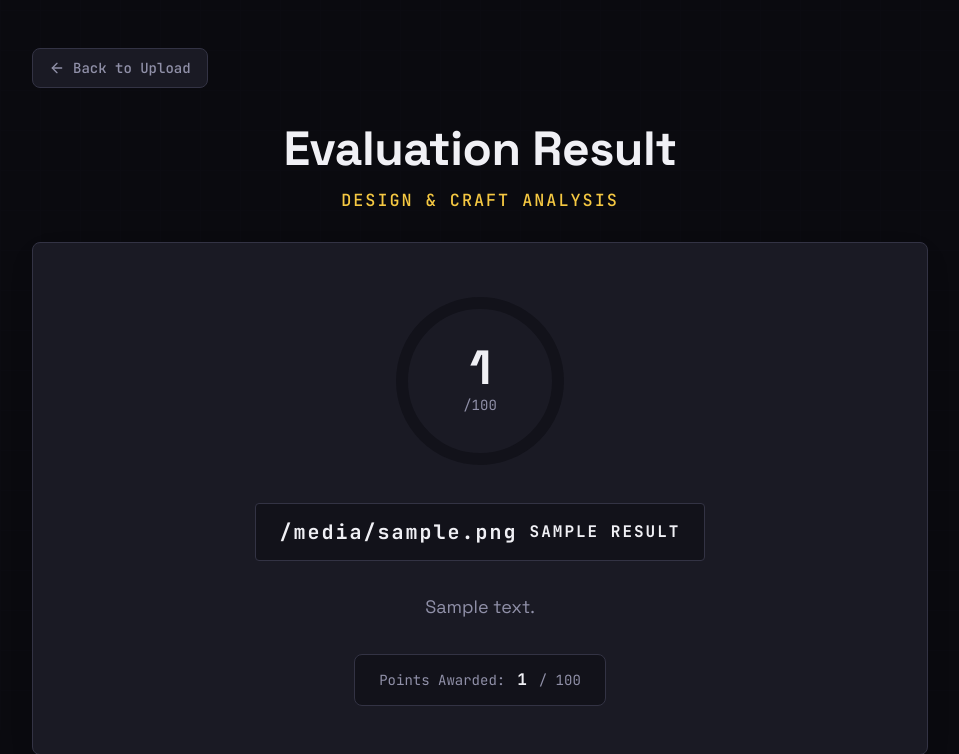
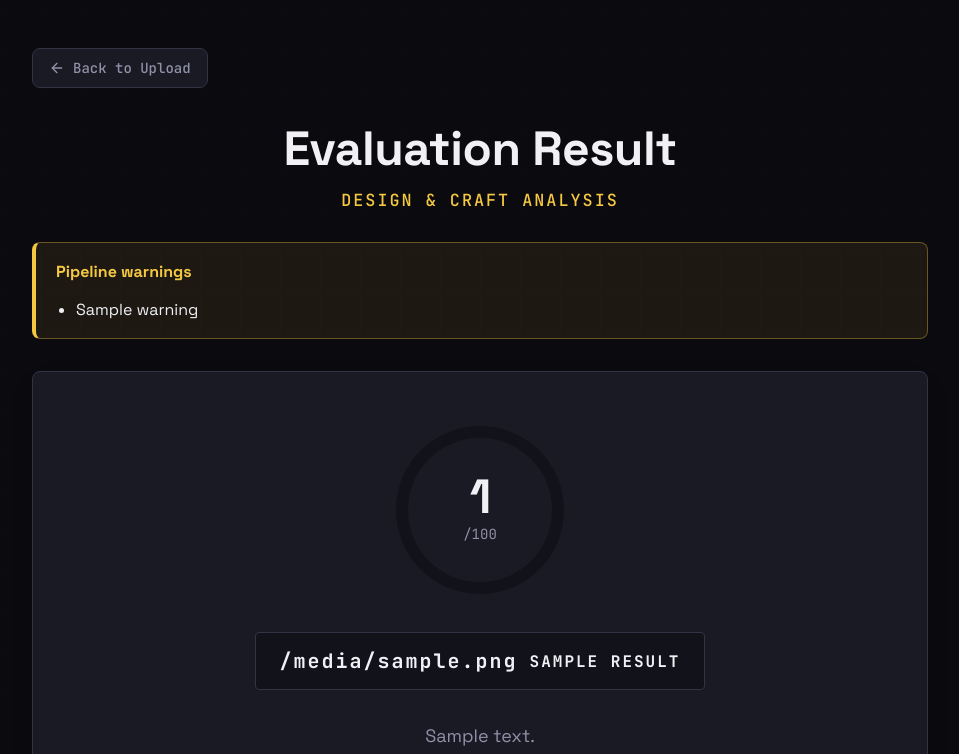
Before and after one commit to Aravind0066/Skill-Boy, a Flask app: template templates/result.html in a window 1280 px wide. Shown: the part 70-824 px from the top of the page, without its empty margins (160-1119 px from the left). Run offline with Flask 3, Linux system fonts and the light colour scheme; the template is opened without the code that fills it: most values are stand-ins (such as "Sample title", 1, 10 or a date in 2020); grey boxes marked "Sample" are stand-in pictures.

Commit message:
Add specialized pipeline error diagnostics

```diff
--- a/app.py
+++ b/app.py
@@ -2,7 +2,7 @@ import os
 import tempfile
 import cv2
 import hashlib
-from flask import Flask, request, render_template, redirect
+from flask import Flask, g, request, render_template, redirect
 from werkzeug.exceptions import HTTPException
 from werkzeug.utils import secure_filename
 from evaluator import evaluate_screenshot
@@ -25,8 +25,11 @@ if SUPABASE_URL and SUPABASE_SERVICE_ROLE_KEY:
     if parsed_supabase_url.scheme in {'http', 'https'} and parsed_supabase_url.netloc:
         try:
             supabase = create_client(SUPABASE_URL, SUPABASE_SERVICE_ROLE_KEY)
+            print("SUPABASE_STATUS=initialized")
         except Exception as error:
-            print(f"Supabase initialization skipped: {error}")
+            print(f"SUPABASE_STATUS=error detail={error}")
+else:
+    print("SUPABASE_STATUS=disabled missing SUPABASE_URL or SUPABASE_SERVICE_ROLE_KEY")
 
 app = Flask(__name__)
 
@@ -83,9 +86,25 @@ def normalize_uploaded_image(filepath):
     )
     return bool(cv2.imwrite(filepath, resized))
 
+
+def classify_error(error):
+    """Return a safe, actionable category for logs and user-facing errors."""
+    message = str(error).lower()
+    if 'row-level security' in message or 'unauthorized' in message:
+        return 'SUPABASE_STORAGE_RLS', 'Supabase Storage rejected the upload. Check the service-role key and the uploads bucket.'
+    if 'schema cache' in message or 'column' in message and 'evaluations' in message:
+        return 'SUPABASE_DATABASE_SCHEMA', 'Supabase rejected the evaluation record. Check that the evaluations table columns match the app.'
+    if 'supabase' in message or 'postgrest' in message:
+        return 'SUPABASE_CONNECTION', 'Supabase could not be reached or rejected the request. Check SUPABASE_URL, the key, and project status.'
+    if 'decode' in message or 'image' in message:
+        return 'IMAGE_PROCESSING', 'One uploaded file could not be decoded as a supported image.'
+    return 'UNEXPECTED_PIPELINE_ERROR', 'The analysis pipeline failed. Check the Render log entry with the error ID.'
+
 @app.route('/', methods=['GET', 'POST'])
 def index():
+    g.pipeline_stage = 'request_received'
     if request.method == 'POST':
+        warnings = []
         mode = request.form.get('upload_mode', 'images')
 
         if 'files' not in request.files:
@@ -105,6 +124,7 @@ def index():
         video_meta = None
 
         if mode == 'video':
+            g.pipeline_stage = 'video_processing'
             # Handle single video
             file = files[0]
             if file and allowed_file(file.filename):
@@ -130,6 +150,7 @@ def index():
                     return render_template('result.html', results={"error": f"Failed to process video: {str(e)}"})
         else:
             # Handle multiple images
+            g.pipeline_stage = 'image_upload_processing'
             for file in files:
                 if file and allowed_file(file.filename):
                     filepath = unique_upload_path(file.filename)
@@ -146,6 +167,7 @@ def index():
         image_urls = []
 
         if supabase:
+            g.pipeline_stage = 'supabase_storage_upload'
             for fp in filepaths:
                 try:
                     filename = os.path.basename(fp)
@@ -169,9 +191,17 @@ def index():
                     public_url = supabase.storage.from_("uploads").get_public_url(storage_path)
                     image_urls.append(public_url)
                 except Exception as e:
-                    print(f"Supabase upload error for {fp}: {e}")
+                    code, action = classify_error(e)
+                    warning = f"{code}: {action}"
+                    warnings.append(warning)
+                    print(f"PIPELINE_WARNING code={code} stage={g.pipeline_stage} detail={e}")
+        else:
+            warnings.append(
+                'SUPABASE_NOT_CONFIGURED: Results are not being saved. Add SUPABASE_URL and SUPABASE_SERVICE_ROLE_KEY in Render.'
+            )
 
         # Evaluate all screenshots/frames
+        g.pipeline_stage = 'image_evaluation'
         all_results = []
         evaluation_errors = []
         evaluation_cache = {}
@@ -272,6 +302,7 @@ def index():
         # Store in Supabase if configured
         if supabase:
             try:
+                g.pipeline_stage = 'supabase_database_insert'
                 # Round-trip through JSON to convert any numpy types to native Python
                 # NOTE: Keep results_json clean — don't inject id/image_urls into it
                 safe_results = json.loads(json.dumps(aggregated_results, default=str))
@@ -288,11 +319,14 @@ def index():
                 }
                 supabase.table("evaluations").insert(db_record).execute()
             except Exception as e:
-                print(f"Failed to store result in Supabase: {e}")
+                code, action = classify_error(e)
+                warnings.append(f"{code}: {action}")
+                print(f"PIPELINE_WARNING code={code} stage={g.pipeline_stage} detail={e}")
 
         # Attach eval metadata for the result page (after DB write, so results_json stays clean)
         aggregated_results["id"] = eval_id
         aggregated_results["image_urls"] = image_urls
+        aggregated_results["pipeline_warnings"] = warnings
 
         return render_template('result.html', results=aggregated_results)
 
@@ -316,10 +350,19 @@ def request_too_large(error):
 def handle_unexpected_error(error):
     if isinstance(error, HTTPException):
         return error
+    error_id = uuid.uuid4().hex[:8]
+    code, action = classify_error(error)
+    stage = getattr(g, 'pipeline_stage', 'unknown')
+    print(
+        f"PIPELINE_ERROR id={error_id} code={code} stage={stage} "
+        f"type={type(error).__name__} detail={error}"
+    )
     traceback.print_exc()
     return render_template(
         'result.html',
-        results={"error": "Analysis failed unexpectedly. Please retry with smaller images."}
+        results={
+            "error": f"{code} (error ID: {error_id})\n{action}"
+        }
     ), 500
 
 
--- a/static/style.css
+++ b/static/style.css
@@ -681,6 +681,25 @@ body::before {
     color: var(--text);
 }
 
+.pipeline-warnings {
+    background: rgba(245, 200, 66, 0.08);
+    border: 1px solid rgba(245, 200, 66, 0.35);
+    border-left: 4px solid var(--accent);
+    border-radius: var(--radius);
+    padding: 1rem 1.25rem;
+    margin-bottom: 2rem;
+    color: var(--text);
+}
+.pipeline-warnings strong {
+    color: var(--accent);
+}
+.pipeline-warnings ul {
+    margin: 0.75rem 0 0 1.25rem;
+}
+.pipeline-warnings li + li {
+    margin-top: 0.4rem;
+}
+
 /* ── Responsive ─────────────────────────────────────────────── */
 @media (max-width: 600px) {
     .container { padding: 2rem 1.5rem; }
--- a/templates/result.html
+++ b/templates/result.html
@@ -100,6 +100,17 @@
             {% endif %}
         </h1>
     </header>
+
+    {% if results.pipeline_warnings %}
+    <div class="pipeline-warnings">
+        <strong>Pipeline warnings</strong>
+        <ul>
+            {% for warning in results.pipeline_warnings %}
+            <li>{{ warning }}</li>
+            {% endfor %}
+        </ul>
+    </div>
+    {% endif %}
 
     {# ── Score Hero ─────────────────────────────────────────── #}
     {% set tier_css = 'tier-' + results.tier_key %}
```
